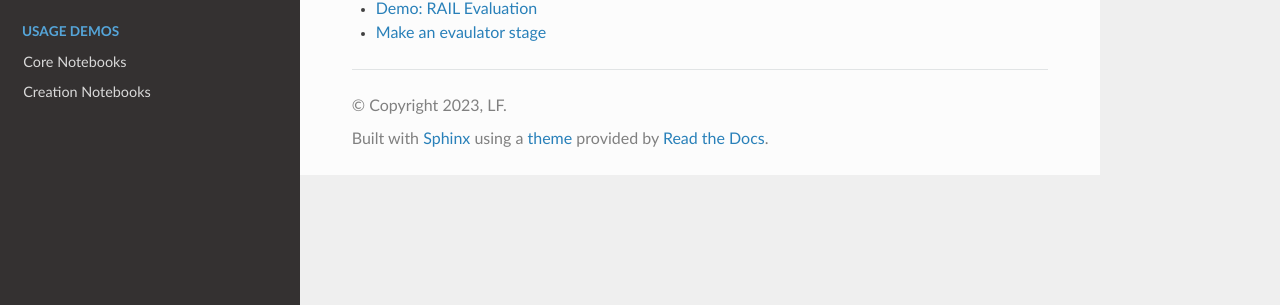
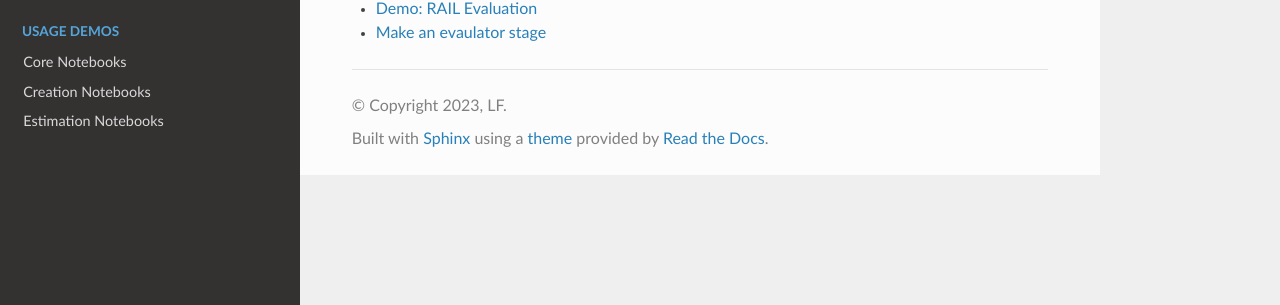
Before and after one commit to olivialynn/rail_notebooks, a Sphinx documentation site: the page built from docs/evaluation.rst, in a window 1280 px wide. Shown: the part 163-468 px from the top of the page. Built offline with Sphinx 7.4.7 and the Read the Docs theme 2.0.0, drawn with Linux system fonts in a browser that asks for light colours; pages that are not in the unit, such as notebooks, are missing from menus.

Commit message:
Update index.rst

```diff
--- a/docs/index.rst
+++ b/docs/index.rst
@@ -16,3 +16,5 @@
 
    Core Notebooks <core_notebooks>
    Creation Notebooks <creation_notebooks>
+   Estimation Notebooks <estimation_notebooks>
+   Evaluation Notebooks <evaluation_notebooks>
```
